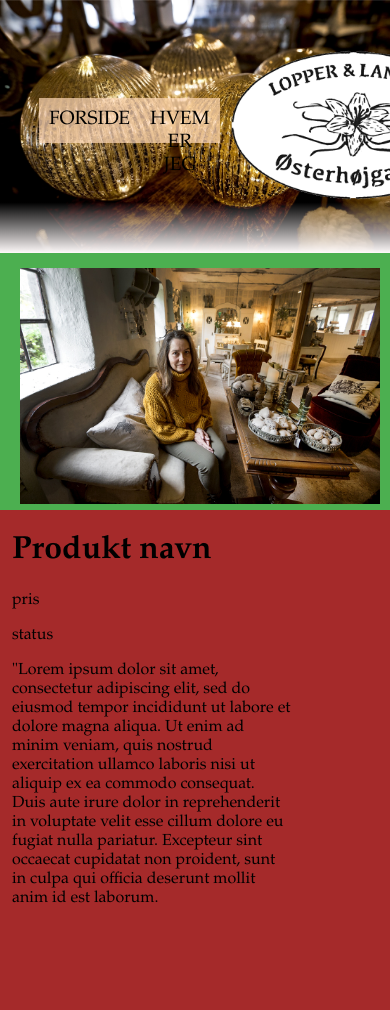
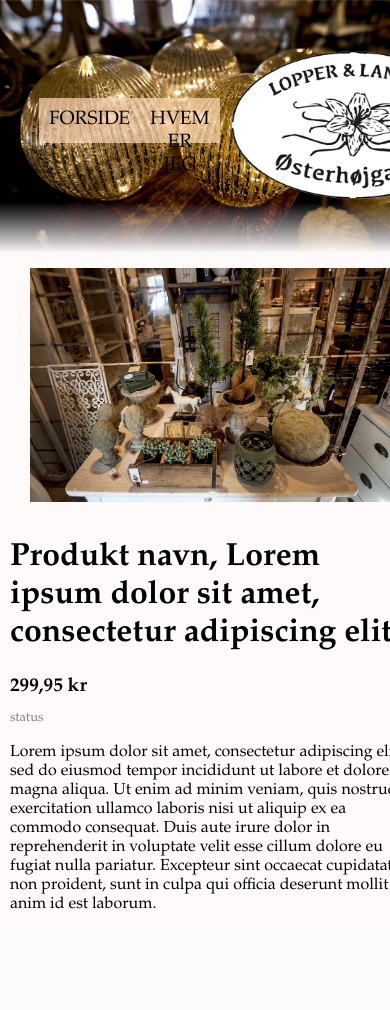
Before and after one commit to ThomasElvangMoeller/lopperoglandstil, a Node server app: page /product.html in a window 390 px wide; the page is wider, and only the part inside the window is pictured. After the commit the page ends 909 px from the top of that part, so only its background shows below. Run offline with Node 20, Linux system fonts and the light colour scheme; some libraries are stand-ins or nearby versions.

Commit message:
Det enkelte products layout

```diff
--- a/public/product.html
+++ b/public/product.html
@@ -32,23 +32,21 @@
 
 <!-- content -->
 
-<div class="container">
-    <div style="margin: 0; background-color: yellow; min-width: 300px">
+<div class="product-container">
     <div class="main-product-picture">
-            <img class="main-product-bigPicture" src="imgs/odderAvis9.jpg">
+        <img class="main-product-bigPicture" src="imgs/odderAvis4.jpg">
     </div>
     <div class="main-product-info">
-            <h1>Produkt navn</h1>
-            <p>pris</p>
-            <p>status</p>
         <div class="main-product-description">
-                <p>"Lorem ipsum dolor sit amet, consectetur adipiscing elit, sed do eiusmod tempor incididunt ut labore
+            <h1>Produkt navn, Lorem ipsum dolor sit amet, consectetur adipiscing elit</h1>
+            <p class="main-product-price">299,95 kr</p>
+            <p class="main-product-status">status</p>
+
+            <p>Lorem ipsum dolor sit amet, consectetur adipiscing elit, sed do eiusmod tempor incididunt ut labore
                 et dolore magna aliqua. Ut enim ad minim veniam, quis nostrud exercitation ullamco laboris nisi ut
                 aliquip ex ea commodo consequat. Duis aute irure dolor in reprehenderit in voluptate velit esse
                 cillum dolore eu fugiat nulla pariatur. Excepteur sint occaecat cupidatat non proident, sunt in
                 culpa qui officia deserunt mollit anim id est laborum.</p>
-            </div>
-
         </div>
     </div>
 </div>
--- a/public/style.css
+++ b/public/style.css
@@ -120,12 +120,9 @@ nav .navLinks a:hover {
 
 /* =================== KATALOG SECTION ================== */
 
-
-
 .container {
   display: table;
   width: 100%;
-
 }
 .product-menu {
   display: table-cell;
@@ -249,20 +246,19 @@ nav .navLinks a:hover {
 
 /* =================== PRODUCT SECTION ================== */
 
-.main-product-picture {
-  float: left;
-  width: 50%;
-  background-color: #4CAF50;
-  min-width: 400px;
+.product-container {
+  display: grid;
+  grid-template-columns: 1fr 1fr ;
+  width: 100%;
+  grid-gap: 10px;
 }
 
-.main-product-info {
-  float: left;
-  padding-left: 3%;
-  width: 47%;
-  min-width: 400px;
-  height: 500px;
-  background: brown;
+.product-container .main-product-picture {
+  grid-column: 1/2;
+}
+
+.product-container .main-product-info {
+  grid-column: 2/3;
 }
 
 .main-product-bigPicture {
@@ -274,3 +270,34 @@ nav .navLinks a:hover {
 .main-product-description {
   width: 70%;
 }
+
+.main-product-price {
+  font-size: larger;
+  font-weight: bold;
+  margin: 0px;
+}
+.main-product-status {
+  font-size: 13px;
+  color: gray;
+
+}
+@media only screen and (max-width: 800px) {
+  .product-container {
+    display: grid;
+    grid-template-columns: 1fr 1fr 1fr ;
+    width: 100%;
+    grid-gap: 10px;
+  }
+  .product-container .main-product-picture {
+    grid-column: 2/3;
+    min-width: 400px;
+  }
+
+  .product-container .main-product-info {
+    grid-column: 2/3;
+    min-width: 400px;
+  }
+  .main-product-description {
+    width: 100%;
+  }
+}
```
Lines whose indentation alone changed are shown as unchanged.
